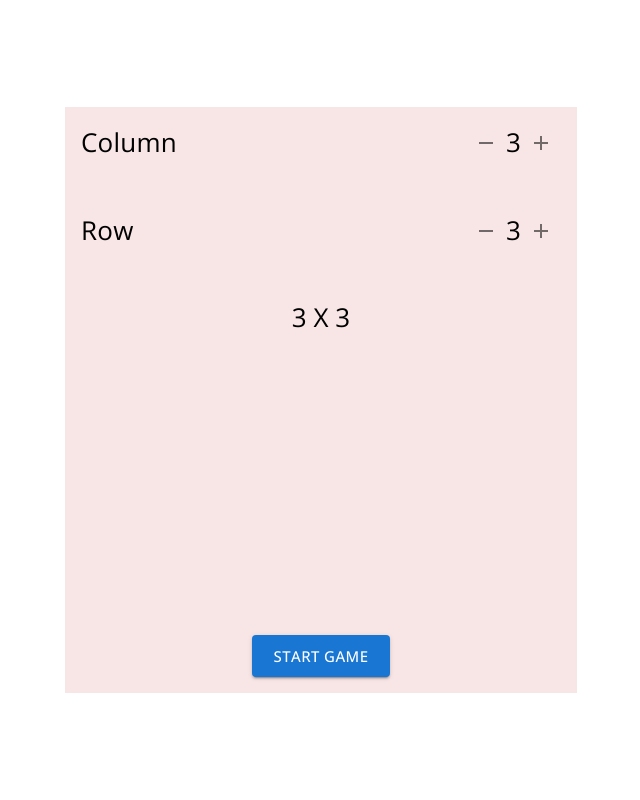
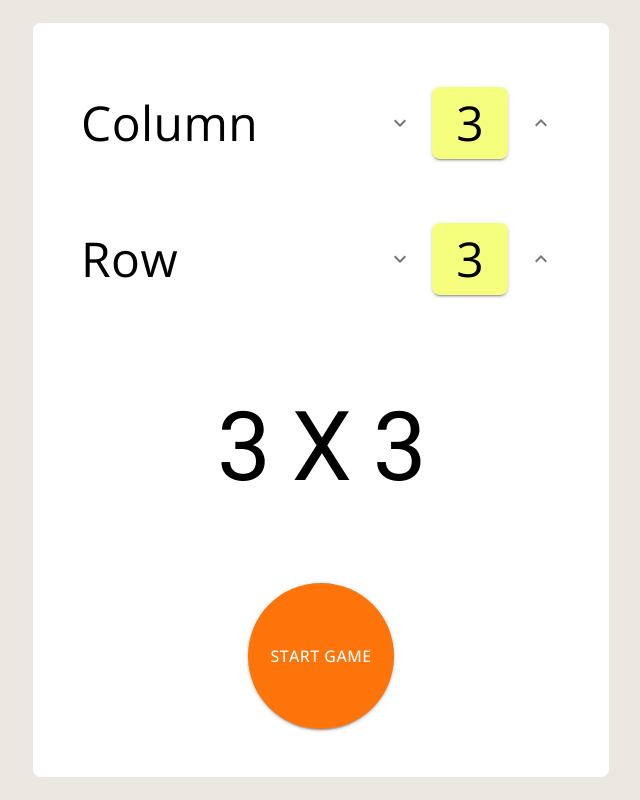
Before and after one commit to MarvinxKiyingi/sliding-puzzle, a React (Create React App) app: page / in a window 1280 px wide. Shown: the whole page, without its empty margins (319-959 px from the left). Built offline with nearby package versions, Linux system fonts and the light colour scheme.

Commit message:
style(Puzzle): styled puzzle in desired way

```diff
--- a/src/App.tsx
+++ b/src/App.tsx
@@ -7,7 +7,11 @@ const AppContainer = styled(Box)(({ theme }) => ({
   flexDirection: 'column',
   alignItems: 'center',
   justifyContent: 'center',
-  fontSize: 'calc(10px + 2vmin)',
+  fontSize: 'calc(1rem + 2vmin)',
+  backgroundColor: '#ede7e2',
+  backgroundImage: 'radial-gradient(#000000 0.5px, transparent 0.5px), radial-gradient(#000000 0.5px, #ede7e2 0.5px)',
+  backgroundSize: '20px 20px',
+  backgroundPosition: '0 0,10px 10px',
 }));
 
 function App() {
--- a/src/components/Board/Board.tsx
+++ b/src/components/Board/Board.tsx
@@ -9,9 +9,13 @@ import { Start } from '../Start/Start';
 import { Tile } from '../Tile/Tile';
 
 const StyledCardContainer = styled(Box)(({ theme }) => ({
-  backgroundColor: '#f8e5e5',
+  backgroundColor: '#ffffff',
   margin: '1rem',
+  borderRadius: '0.5rem',
   width: '-webkit-fill-available',
+  [theme.breakpoints.up(290)]: {
+    padding: '2rem',
+  },
   [theme.breakpoints.up('md')]: {
     width: '40%',
     aspectRatio: '1/1',
@@ -24,6 +28,24 @@ const StyledCardContainer = styled(Box)(({ theme }) => ({
   '.buttonContainer': {
     justifyContent: 'center',
     padding: '1rem',
+    fontWeight: 700,
+    '.primary,.secondary': {
+      fontSize: '0.7rem',
+      [theme.breakpoints.up(290)]: {
+        fontSize: '1rem',
+      },
+    },
+    '.primary': {
+      backgroundColor: '#FD750A',
+      '&.start': {
+        aspectRatio: '1/1',
+        borderRadius: '50%',
+      },
+    },
+    '.secondary': {
+      border: ' solid #FD750A',
+      color: '#FD750A',
+    },
   },
   button: {
     fontFamily: "'Open Sans', sans-serif",
@@ -92,15 +114,15 @@ export const Board = () => {
       </CardContent>
       <CardActions className='buttonContainer'>
         {!isStarted ? (
-          <Button variant='contained' size='large' onClick={() => handleStartClick()}>
+          <Button className='primary start' variant='contained' size='large' onClick={() => handleStartClick()}>
             Start game
           </Button>
         ) : (
           <Stack direction='row' spacing={2}>
-            <Button variant='contained' size='large' onClick={() => handleShuffleClick()}>
+            <Button className='primary' variant='contained' size='large' onClick={() => handleShuffleClick()}>
               {hasWon ? 'New game' : 'Shuffle'}
             </Button>
-            <Button variant='outlined' size='large' onClick={() => setIsStarted(false)}>
+            <Button className='secondary' variant='outlined' size='large' onClick={() => setIsStarted(false)}>
               Home
             </Button>
           </Stack>
--- a/src/components/Start/ColCounter.tsx
+++ b/src/components/Start/ColCounter.tsx
@@ -1,23 +1,8 @@
-import { Box, IconButton, styled, Typography } from '@mui/material';
-import AddIcon from '@mui/icons-material/Add';
-import RemoveIcon from '@mui/icons-material/Remove';
+import { Box, IconButton, Typography } from '@mui/material';
+import ExpandMoreIcon from '@mui/icons-material/ExpandMore';
+import ExpandLessIcon from '@mui/icons-material/ExpandLess';
 import { usePuzzleState } from '../../utils/context/PuzzleStates';
-
-const appFontFamily = " 'Open Sans', sans-serif";
-const CounterContainer = styled(Box)({
-  display: 'flex',
-  width: '100%',
-  justifyContent: 'space-between',
-  alignItems: 'center',
-  '.title,.counterAmount': {
-    fontFamily: appFontFamily,
-    fontSize: 'calc(10px + 2vmin)',
-  },
-  '.counterContainer': {
-    display: 'flex',
-    alignItems: 'center',
-  },
-});
+import { CounterContainer } from './styles/CounterContainer';
 
 export const ColCounter = () => {
   const { columnSum, setColumnSum } = usePuzzleState();
@@ -30,18 +15,20 @@ export const ColCounter = () => {
   };
 
   return (
-    <CounterContainer>
+    <CounterContainer className='colCounter'>
       <Typography className='title'>Column</Typography>
 
       <Box className='counterContainer'>
         <IconButton disabled={columnSum === 2 ? true : false} onClick={() => handleDecrease()}>
-          <RemoveIcon fontSize='inherit' />
+          <ExpandMoreIcon fontSize='inherit' />
         </IconButton>
 
-        <Typography className='counterAmount'> {columnSum}</Typography>
+        <Box className='counterAmountContainer'>
+          <Typography className='counterAmount'> {columnSum}</Typography>
+        </Box>
 
         <IconButton disabled={columnSum >= 7 ? true : false} onClick={() => handleIncrease()}>
-          <AddIcon fontSize='inherit' />
+          <ExpandLessIcon fontSize='inherit' />
         </IconButton>
       </Box>
     </CounterContainer>
--- a/src/components/Start/RowCounter.tsx
+++ b/src/components/Start/RowCounter.tsx
@@ -1,24 +1,8 @@
-import { Box, IconButton, styled, Typography } from '@mui/material';
-import AddIcon from '@mui/icons-material/Add';
-import RemoveIcon from '@mui/icons-material/Remove';
+import { Box, IconButton, Typography } from '@mui/material';
+import ExpandMoreIcon from '@mui/icons-material/ExpandMore';
+import ExpandLessIcon from '@mui/icons-material/ExpandLess';
 import { usePuzzleState } from '../../utils/context/PuzzleStates';
-
-const appFontFamily = " 'Open Sans', sans-serif";
-const CounterContainer = styled(Box)({
-  display: 'flex',
-  width: '100%',
-  justifyContent: 'space-between',
-  alignItems: 'center',
-
-  '.title,.counterAmount': {
-    fontFamily: appFontFamily,
-    fontSize: 'calc(10px + 2vmin)',
-  },
-  '.counterContainer': {
-    display: 'flex',
-    alignItems: 'center',
-  },
-});
+import { CounterContainer } from './styles/CounterContainer';
 
 export const RowCounter = () => {
   const { rowSum, setRowSum } = usePuzzleState();
@@ -31,18 +15,20 @@ export const RowCounter = () => {
   };
 
   return (
-    <CounterContainer>
+    <CounterContainer className='rowCounter'>
       <Typography className='title'>Row</Typography>
 
       <Box className='counterContainer'>
         <IconButton disabled={rowSum === 2 ? true : false} onClick={() => handleDecrease()}>
-          <RemoveIcon fontSize='inherit' />
+          <ExpandMoreIcon fontSize='inherit' />
         </IconButton>
 
-        <Typography className='counterAmount'> {rowSum}</Typography>
+        <Box className='counterAmountContainer'>
+          <Typography className='counterAmount'> {rowSum}</Typography>
+        </Box>
 
         <IconButton disabled={rowSum >= 7 ? true : false} onClick={() => handleIncrease()}>
-          <AddIcon fontSize='inherit' />
+          <ExpandLessIcon fontSize='inherit' />
         </IconButton>
       </Box>
     </CounterContainer>
--- a/src/components/Start/Start.tsx
+++ b/src/components/Start/Start.tsx
@@ -1,4 +1,4 @@
-import { Box, styled } from '@mui/material';
+import { Box, styled, Typography } from '@mui/material';
 import { usePuzzleState } from '../../utils/context/PuzzleStates';
 import { ColCounter } from './ColCounter';
 import { RowCounter } from './RowCounter';
@@ -6,10 +6,28 @@ import { RowCounter } from './RowCounter';
 const StyledStartContainer = styled(Box)(({ theme }) => ({
   display: 'flex',
   flexDirection: 'column',
-  gap: '3rem',
-  '.boardSize': {
+  height: '100%',
+  gap: '2rem',
+  '.rowCounter,.colCounter': {
+    flex: 1,
+  },
+  '.boardSizeContainer': {
     display: 'flex',
     justifyContent: 'center',
+    flex: 2,
+
+    '.boardSize': {
+      display: 'flex',
+      justifyContent: 'center',
+      fontWeight: 400,
+      alignItems: 'center',
+      [theme.breakpoints.down(290)]: {
+        fontSize: '4rem',
+      },
+      [theme.breakpoints.up(290)]: {
+        fontSize: '6rem',
+      },
+    },
   },
 }));
 
@@ -18,8 +36,14 @@ export const Start = () => {
   return (
     <StyledStartContainer>
       <ColCounter />
+
       <RowCounter />
-      <Box className='boardSize'> {`${columnSum} X ${rowSum}`}</Box>
+
+      <Box className='boardSizeContainer'>
+        <Typography variant='h1' className='boardSize'>
+          {`${columnSum} X ${rowSum}`}
+        </Typography>
+      </Box>
     </StyledStartContainer>
   );
 };
--- /dev/null
+++ b/src/components/Start/styles/CounterContainer.ts
@@ -0,0 +1,36 @@
+import { Box, styled } from '@mui/material';
+
+const appFontFamily = " 'Open Sans', sans-serif";
+export const CounterContainer = styled(Box)(({ theme }) => ({
+  display: 'flex',
+  width: '100%',
+  justifyContent: 'space-between',
+  alignItems: 'center',
+  '.title,.counterAmount': {
+    fontFamily: appFontFamily,
+    [theme.breakpoints.up('md')]: {
+      fontSize: 'calc(1rem + 2vmin)',
+    },
+    [theme.breakpoints.up('md')]: {
+      fontSize: 'calc(2rem + 2vmin)',
+    },
+  },
+  '.counterContainer': {
+    display: 'flex',
+    gap: '0.8rem',
+  },
+
+  '.counterAmount': {
+    display: 'flex',
+    justifyContent: 'center',
+    height: '100%',
+    alignItems: 'center',
+    padding: '0 1rem',
+    backgroundColor: '#f5ff7d',
+    borderRadius: '0.5rem',
+    boxShadow: '0px 3px 1px -2px rgb(0 0 0 / 20%), 0px 2px 2px 0px rgb(0 0 0 / 14%), 0px 1px 5px 0px rgb(0 0 0 / 12%)',
+    [theme.breakpoints.up('md')]: {
+      padding: '0 1.5rem',
+    },
+  },
+}));
--- a/src/components/Tile/Tile.tsx
+++ b/src/components/Tile/Tile.tsx
@@ -7,11 +7,12 @@ const StyledTile = styled(Box)(({ theme }) => ({
   alignItems: 'center',
   justifyContent: 'center',
   cursor: 'pointer',
-  backgroundColor: '#371722',
-  color: '#BBAB9B',
+  backgroundColor: '#f5ff7d',
+  color: '#371722',
   borderRadius: 10,
   boxSizing: 'border-box',
   fontSize: 'larger',
+  fontWeight: 700,
 }));
 
 export const Tile = (props: ITile) => {
```
Also changed, not shown: src/utils/isSolvable.ts (added, +9 -0 lines).
